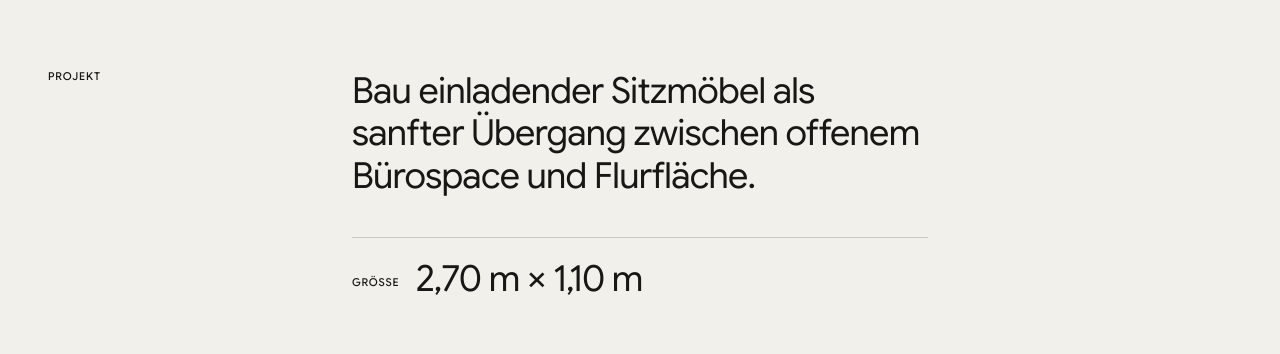
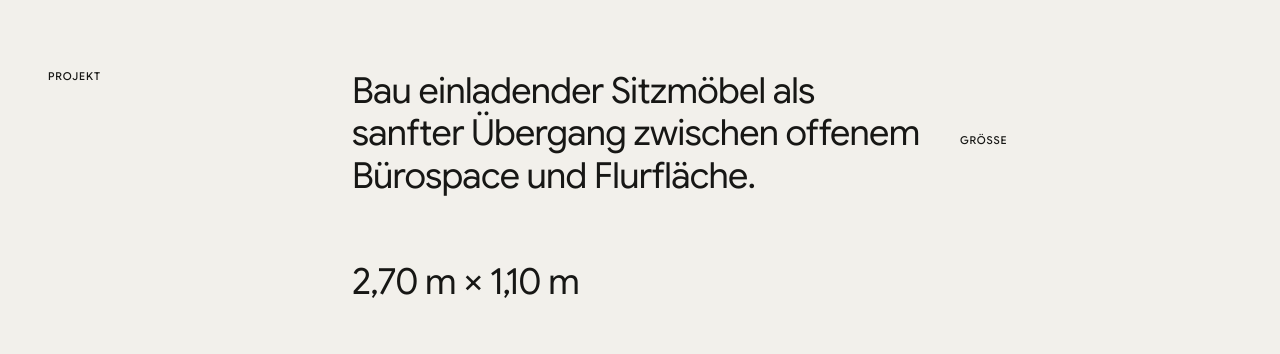
Before and after one commit to brandonhaslegs/studio-tegel, a Next.js app: page /projects/buero-sitzbank in a window 1280 px wide. Shown: the part 890-1244 px from the top of the page. Built offline with nearby package versions, Linux system fonts and the light colour scheme.

Commit message:
Align project metadata with description layout

```diff
--- a/src/app/projects/[slug]/page.tsx
+++ b/src/app/projects/[slug]/page.tsx
@@ -11,5 +11,5 @@ export default async function ProjectPage({ params }: { params: Promise<{ slug:
   const project = projectBySlug[slug];
   if (!project) notFound();
   const gallery = project.gallery ?? [project.image];
-  return <main><Navigation /><section className="relative min-h-svh bg-charcoal text-paper"><Image src={project.image} alt={project.title} fill priority sizes="100vw" className="object-cover opacity-90" /><div className="absolute inset-0 bg-black/25" /><div className="page-grid relative min-h-svh items-end pb-8"><div className="col-span-12 md:col-span-8"><p className="eyebrow mb-5">{project.type}</p><h1 className="display">{project.title}</h1></div></div></section><section className="page-grid py-24 md:py-40"><p className="eyebrow col-span-12 md:col-span-2">Projekt</p><div className="col-span-12 mt-8 md:col-span-6 md:col-start-4 md:mt-0"><p className="text-2xl leading-[1.18] tracking-[-0.02em] md:text-4xl">{project.description}</p>{project.meta && <div className="mt-10 border-t border-line pt-5 text-2xl leading-[1.18] tracking-[-0.02em] md:text-4xl"><span className="eyebrow mr-4 align-middle">{project.meta.label}</span><span>{project.meta.value}</span></div>}</div></section>{gallery.length > 1 && <section className="grid grid-cols-1 gap-4 px-4 pb-24 md:px-8 md:pb-40">{gallery.slice(1).map((image, index) => <div className="image-frame relative aspect-[16/10]" key={image}><Image src={image} alt={`${project.title} Ansicht ${index + 2}`} fill sizes="100vw" className="object-cover" /></div>)}</section>}<Footer /></main>;
+  return <main><Navigation /><section className="relative min-h-svh bg-charcoal text-paper"><Image src={project.image} alt={project.title} fill priority sizes="100vw" className="object-cover opacity-90" /><div className="absolute inset-0 bg-black/25" /><div className="page-grid relative min-h-svh items-end pb-8"><div className="col-span-12 md:col-span-8"><p className="eyebrow mb-5">{project.type}</p><h1 className="display">{project.title}</h1></div></div></section><section className="page-grid py-24 md:py-40"><p className="eyebrow col-span-12 md:col-span-2">Projekt</p><p className="col-span-12 mt-8 text-2xl leading-[1.18] tracking-[-0.02em] md:col-span-6 md:col-start-4 md:mt-0 md:text-4xl">{project.description}</p>{project.meta && <><p className="eyebrow col-span-12 mt-16 md:col-span-2">{project.meta.label}</p><p className="col-span-12 mt-5 text-2xl leading-[1.18] tracking-[-0.02em] md:col-span-6 md:col-start-4 md:mt-16 md:text-4xl">{project.meta.value}</p></>}</section>{gallery.length > 1 && <section className="grid grid-cols-1 gap-4 px-4 pb-24 md:px-8 md:pb-40">{gallery.slice(1).map((image, index) => <div className="image-frame relative aspect-[16/10]" key={image}><Image src={image} alt={`${project.title} Ansicht ${index + 2}`} fill sizes="100vw" className="object-cover" /></div>)}</section>}<Footer /></main>;
 }
```
